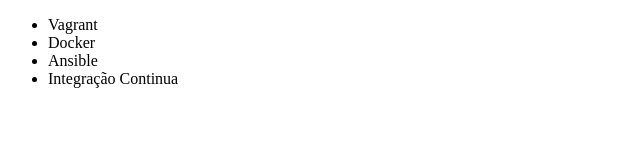
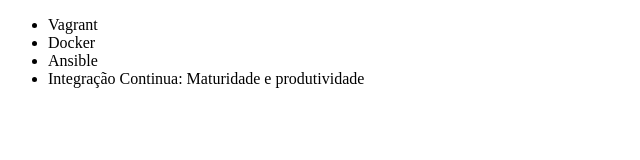
Before and after one commit to xJuniorFx/Alura-git, a plain HTML site: page index.html in a window 1280 px wide. Shown: the whole page, without its empty margins (0-640 px from the left). Drawn offline with Linux system fonts and the light colour scheme.

Commit message:
renomeando curso de integração

```diff
--- a/index.html
+++ b/index.html
@@ -9,7 +9,7 @@
         <li>Vagrant</li>
         <li>Docker</li>
         <li>Ansible</li>
-        <li>Integração Continua</li>
+        <li>Integração Continua: Maturidade e produtividade</li>
     </ul>
 </body>
 </html>
```
